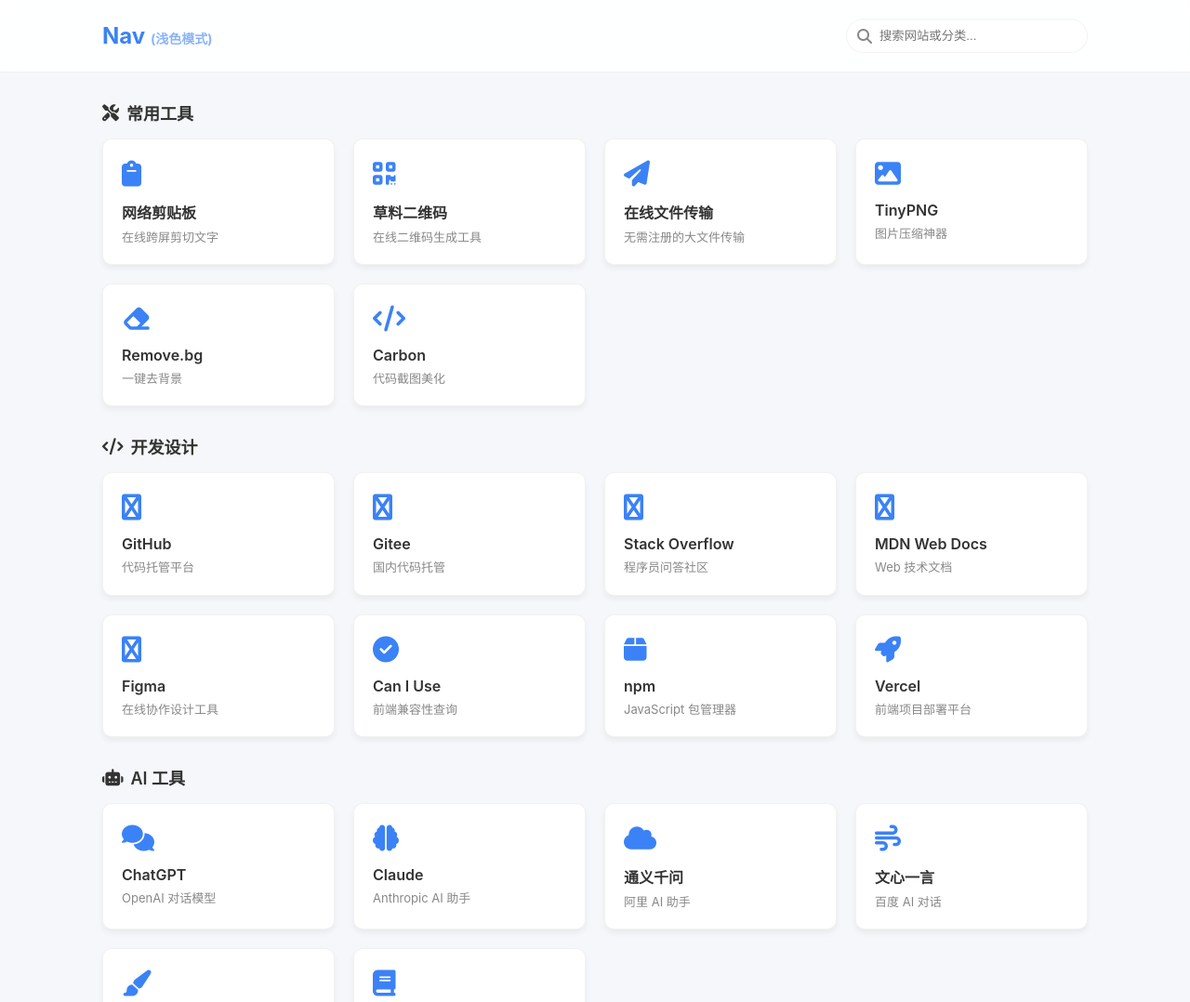
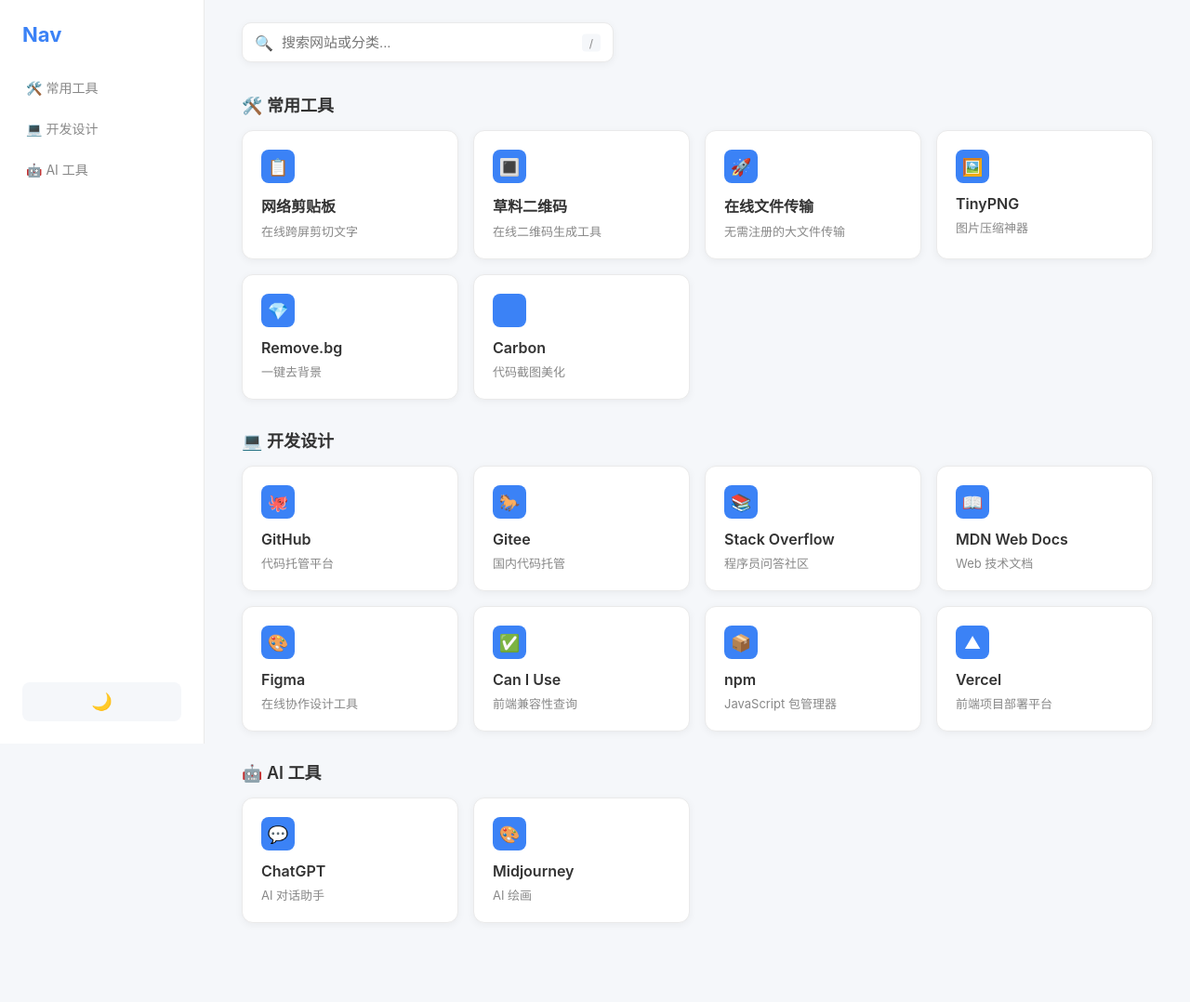
Before and after one commit to Basic-yao/nav, a website: page index.html in a window 1280 px wide. Shown: the top 1078 px of the page at 93% size. After the commit the page ends 1017 px from the top, so only its background shows below. Drawn offline with Linux system fonts and the light colour scheme.

Commit message:
增加左侧栏与搜索栏，保留原数据

```diff
--- a/app.js
+++ b/app.js
@@ -1,148 +1,108 @@
-// ============ 导航数据 ============
+// 保留你当前线上的数据
 const navData = [
-  {
-    category: "常用工具",
-    icon: "fa-tools",
-    links: [
-      { title: "网络剪贴板", url: "https://netcut.cn/", desc: "在线跨屏剪切文字", icon: "fa-clipboard" },
-      { title: "草料二维码", url: "https://cli.im/", desc: "在线二维码生成工具", icon: "fa-qrcode" },
-      { title: "在线文件传输", url: "https://musetransfer.com/", desc: "无需注册的大文件传输", icon: "fa-paper-plane" },
-      { title: "TinyPNG", url: "https://tinypng.com/", desc: "图片压缩神器", icon: "fa-image" },
-      { title: "Remove.bg", url: "https://www.remove.bg/", desc: "一键去背景", icon: "fa-eraser" },
-      { title: "Carbon", url: "https://carbon.now.sh/", desc: "代码截图美化", icon: "fa-code" },
-    ]
-  },
-  {
-    category: "开发设计",
-    icon: "fa-code",
-    links: [
-      { title: "GitHub", url: "https://github.com/", desc: "代码托管平台", icon: "fa-github" },
-      { title: "Gitee", url: "https://gitee.com/", desc: "国内代码托管", icon: "fa-git-alt" },
-      { title: "Stack Overflow", url: "https://stackoverflow.com/", desc: "程序员问答社区", icon: "fa-stack-overflow" },
-      { title: "MDN Web Docs", url: "https://developer.mozilla.org/", desc: "Web 技术文档", icon: "fa-firefox" },
-      { title: "Figma", url: "https://www.figma.com/", desc: "在线协作设计工具", icon: "fa-figma" },
-      { title: "Can I Use", url: "https://caniuse.com/", desc: "前端兼容性查询", icon: "fa-check-circle" },
-      { title: "npm", url: "https://www.npmjs.com/", desc: "JavaScript 包管理器", icon: "fa-box" },
-      { title: "Vercel", url: "https://vercel.com/", desc: "前端项目部署平台", icon: "fa-rocket" },
-    ]
-  },
-  {
-    category: "AI 工具",
-    icon: "fa-robot",
-    links: [
-      { title: "ChatGPT", url: "https://chat.openai.com/", desc: "OpenAI 对话模型", icon: "fa-comments" },
-      { title: "Claude", url: "https://claude.ai/", desc: "Anthropic AI 助手", icon: "fa-brain" },
-      { title: "通义千问", url: "https://tongyi.aliyun.com/", desc: "阿里 AI 助手", icon: "fa-cloud" },
-      { title: "文心一言", url: "https://yiyan.baidu.com/", desc: "百度 AI 对话", icon: "fa-wind" },
-      { title: "Midjourney", url: "https://www.midjourney.com/", desc: "AI 绘画生成", icon: "fa-paint-brush" },
-      { title: "Notion AI", url: "https://www.notion.so/", desc: "智能笔记助手", icon: "fa-book" },
-    ]
-  },
-  {
-    category: "影视影音",
-    icon: "fa-video",
-    links: [
-      { title: "Bilibili", url: "https://bilibili.com/", desc: "弹幕视频网", icon: "fa-tv" },
-      { title: "YouTube", url: "https://youtube.com/", desc: "全球视频平台", icon: "fa-youtube" },
-      { title: "网易云音乐", url: "https://music.163.com/", desc: "在线音乐", icon: "fa-music" },
-      { title: "QQ音乐", url: "https://y.qq.com/", desc: "腾讯音乐平台", icon: "fa-headphones" },
-      { title: "豆瓣", url: "https://douban.com/", desc: "电影/书籍/音乐评分", icon: "fa-film" },
-      { title: "爱奇艺", url: "https://iqiyi.com/", desc: "在线影视", icon: "fa-play-circle" },
-    ]
-  },
-  {
-    category: "学习资源",
-    icon: "fa-graduation-cap",
-    links: [
-      { title: "B站学习区", url: "https://bilibili.com/v/knowledge/", desc: "B站知识区", icon: "fa-book-open" },
-      { title: "知乎", url: "https://zhihu.com/", desc: "问答社区", icon: "fa-question-circle" },
-      { title: "掘金", url: "https://juejin.cn/", desc: "开发者社区", icon: "fa-diamond" },
-      { title: "简书", url: "https://jianshu.com/", desc: "创作社区", icon: "fa-pen" },
-      { title: "Wikipedia", url: "https://wikipedia.org/", desc: "自由百科全书", icon: "fa-globe" },
-      { title: "Coursera", url: "https://coursera.org/", desc: "在线课程平台", icon: "fa-university" },
-    ]
-  },
-  {
-    category: "云盘存储",
-    icon: "fa-cloud",
-    links: [
-      { title: "阿里云盘", url: "https://www.aliyundrive.com/", desc: "阿里云盘", icon: "fa-cloud-upload" },
-      { title: "百度网盘", url: "https://pan.baidu.com/", desc: "百度云存储", icon: "fa-hdd" },
-      { title: "123云盘", url: "https://www.123pan.com/", desc: "不限速网盘", icon: "fa-database" },
-      { title: "蓝奏云", url: "https://wwww.lanzou.com/", desc: "小文件分享", icon: "fa-share-alt" },
-      { title: "OneDrive", url: "https://onedrive.live.com/", desc: "微软云存储", icon: "fa-cloud-arrow-up" },
-    ]
-  },
-  {
-    category: "购物生活",
-    icon: "fa-shopping-cart",
-    links: [
-      { title: "淘宝", url: "https://taobao.com/", desc: "网购平台", icon: "fa-shopping-bag" },
-      { title: "京东", url: "https://jd.com/", desc: "正品电商", icon: "fa-truck" },
-      { title: "拼多多", url: "https://pinduoduo.com/", desc: "拼团购物", icon: "fa-tags" },
-      { title: "美团", url: "https://meituan.com/", desc: "外卖/到店", icon: "fa-utensils" },
-      { title: "饿了么", url: "https://ele.me/", desc: "在线外卖", icon: "fa-hamburger" },
-      { title: "高德地图", url: "https://amap.com/", desc: "导航出行", icon: "fa-map" },
-    ]
-  },
-  {
-    category: "友情链接",
-    icon: "fa-link",
-    links: [
-      { title: "一为导航", url: "https://nav.iowen.cn/", desc: "onenav 主题演示站", icon: "fa-compass" },
-      { title: "趣导航", url: "https://qssily.com/", desc: "简洁导航站", icon: "fa-rocket" },
-      { title: "果核剥壳", url: "https://www.ghxi.com/", desc: "软件分享社区", icon: "fa-seedling" },
-    ]
-  }
+  { category: "常用工具", icon: "🛠️", links: [
+    { title: "网络剪贴板", url: "#", desc: "在线跨屏剪切文字", icon: "📋" },
+    { title: "草料二维码", url: "#", desc: "在线二维码生成工具", icon: "🔳" },
+    { title: "在线文件传输", url: "#", desc: "无需注册的大文件传输", icon: "🚀" },
+    { title: "TinyPNG", url: "#", desc: "图片压缩神器", icon: "🖼️" },
+    { title: "Remove.bg", url: "#", desc: "一键去背景", icon: "💎" },
+    { title: "Carbon", url: "#", desc: "代码截图美化", icon: "</>" }
+  ]},
+  { category: "开发设计", icon: "💻", links: [
+    { title: "GitHub", url: "#", desc: "代码托管平台", icon: "🐙" },
+    { title: "Gitee", url: "#", desc: "国内代码托管", icon: "🐎" },
+    { title: "Stack Overflow", url: "#", desc: "程序员问答社区", icon: "📚" },
+    { title: "MDN Web Docs", url: "#", desc: "Web 技术文档", icon: "📖" },
+    { title: "Figma", url: "#", desc: "在线协作设计工具", icon: "🎨" },
+    { title: "Can I Use", url: "#", desc: "前端兼容性查询", icon: "✅" },
+    { title: "npm", url: "#", desc: "JavaScript 包管理器", icon: "📦" },
+    { title: "Vercel", url: "#", desc: "前端项目部署平台", icon: "▲" }
+  ]},
+  { category: "AI 工具", icon: "🤖", links: [
+    { title: "ChatGPT", url: "#", desc: "AI 对话助手", icon: "💬" },
+    { title: "Midjourney", url: "#", desc: "AI 绘画", icon: "🎨" }
+  ]}
 ];
 
-// ============ 年份 ============
-document.getElementById('year').innerText = new Date().getFullYear();
+const container = document.getElementById('navContainer');
+const navList = document.getElementById('navList');
+const searchInput = document.getElementById('searchInput');
+const themeBtn = document.getElementById('toggle-theme');
+const html = document.documentElement;
 
-// ============ 主题状态提示 ============
-const themeTag = document.getElementById('themeTag');
-if (window.matchMedia && window.matchMedia('(prefers-color-scheme: dark)').matches) {
-  themeTag.innerText = "(深色模式)";
-} else {
-  themeTag.innerText = "(浅色模式)";
-}
-
-// ============ 渲染 ============
-const container = document.getElementById('navContainer');
-const searchInput = document.getElementById('searchInput');
-
+// 渲染主内容与左侧栏
 function render(data) {
   container.innerHTML = '';
-  data.forEach(section => {
-    const secHtml = `
-      <h2 class="section-title"><i class="fa-solid ${section.icon}"></i> ${section.category}</h2>
+  navList.innerHTML = '';
+
+  data.forEach((section, i) => {
+    // 左侧栏项
+    navList.innerHTML += `<div data-index="${i}">${section.icon} ${section.category}</div>`;
+
+    // 右侧内容
+    container.innerHTML += `
+      <h2 class="section-title" id="sec${i}">${section.icon} ${section.category}</h2>
       <div class="grid">
-        ${section.links.map(link => `
-          <a href="${link.url}" target="_blank" class="card">
-            <div class="card-icon"><i class="fa-solid ${link.icon}"></i></div>
-            <div class="card-title">${link.title}</div>
-            <div class="card-desc">${link.desc}</div>
+        ${section.links.map(l => `
+          <a href="${l.url}" target="_blank" class="card">
+            <div class="card-icon">${l.icon || '🔗'}</div>
+            <div class="card-title">${l.title}</div>
+            <div class="card-desc">${l.desc}</div>
           </a>
         `).join('')}
-      </div>
-    `;
-    container.innerHTML += secHtml;
+      </div>`;
+  });
+
+  // 左侧栏点击平滑滚动
+  navList.querySelectorAll('div').forEach(el => {
+    el.onclick = () => {
+      const idx = el.dataset.index;
+      document.getElementById(`sec${idx}`).scrollIntoView({ behavior: 'smooth' });
+      navList.querySelectorAll('div').forEach(n => n.classList.remove('active'));
+      el.classList.add('active');
+    };
   });
 }
 
-// ============ 搜索 ============
-searchInput.addEventListener('input', (e) => {
-  const keyword = e.target.value.toLowerCase();
-  const filtered = navData.map(sec => ({
-    ...sec,
-    links: sec.links.filter(l =>
-      l.title.toLowerCase().includes(keyword) ||
-      l.desc.toLowerCase().includes(keyword) ||
-      sec.category.includes(keyword)
-    )
-  })).filter(sec => sec.links.length > 0);
+// 搜索功能
+searchInput.addEventListener('input', e => {
+  const k = e.target.value.toLowerCase().trim();
+  if(!k) { render(navData); return; }
+  const filtered = navData.map(s => ({
+    ...s,
+    links: s.links.filter(l => l.title.toLowerCase().includes(k) || l.desc.includes(k))
+  })).filter(s => s.links.length);
   render(filtered);
 });
 
-// ============ 初始渲染 ============
+// 快捷键聚焦搜索
+document.addEventListener('keydown', e => {
+  if(e.key === '/' && !e.ctrlKey && document.activeElement !== searchInput) {
+    e.preventDefault();
+    searchInput.focus();
+  }
+});
+
+// 保留原有的主题切换逻辑
+function syncIcon() {
+  const t = html.getAttribute('data-theme');
+  themeBtn.textContent = t === 'dark' ? '☀️' : '🌙';
+}
+themeBtn.onclick = () => {
+  const cur = html.getAttribute('data-theme');
+  if (cur === 'dark') {
+    html.setAttribute('data-theme', 'light');
+    localStorage.setItem('theme', 'light');
+  } else {
+    html.setAttribute('data-theme', 'dark');
+    localStorage.setItem('theme', 'dark');
+  }
+  syncIcon();
+};
+const saved = localStorage.getItem('theme');
+if (saved) html.setAttribute('data-theme', saved);
+else if (window.matchMedia('prefers-color-scheme: dark').matches) html.setAttribute('data-theme', 'dark');
+syncIcon();
+
+// 初始渲染
 render(navData);
--- a/index.html
+++ b/index.html
@@ -1,28 +1,31 @@
 <!DOCTYPE html>
-<html lang="zh-CN">
+<html lang="zh-CN" data-theme="light">
 <head>
   <meta charset="UTF-8">
   <meta name="viewport" content="width=device-width, initial-scale=1.0">
-  <title>个人导航</title>
+  <title>Nav</title>
   <link rel="stylesheet" href="styles.css">
-  <link rel="stylesheet" href="https://cdnjs.cloudflare.com/ajax/libs/font-awesome/6.4.0/css/all.min.css">
 </head>
 <body>
-  <header class="header">
-    <div class="container">
-      <div class="logo">Nav <span id="themeTag" style="font-size:14px;opacity:0.6;"></span></div>
+  <!-- 左侧栏 -->
+  <aside class="sidebar">
+    <div class="logo">Nav</div>
+    <nav id="navList" class="nav-list"></nav>
+    <button id="toggle-theme" class="theme-btn">🌙</button>
+  </aside>
+
+  <!-- 主内容 -->
+  <main class="main-content">
+    <header>
       <div class="search-box">
-        <i class="fa-solid fa-search"></i>
+        <span class="search-icon">🔍</span>
         <input type="text" id="searchInput" placeholder="搜索网站或分类...">
+        <span class="search-hint">/</span>
       </div>
-    </div>
-  </header>
-
-  <main class="container" id="navContainer">
-    <!-- 由 JS 动态渲染 -->
+    </header>
+    <div id="navContainer" class="container"></div>
   </main>
 
-  <footer>© <span id="year"></span> 个人导航页</footer>
   <script src="app.js"></script>
 </body>
 </html>
--- a/styles.css
+++ b/styles.css
@@ -1,48 +1,163 @@
 :root {
-  /* 浅色主题（默认） */
-  --bg-color: #f5f7fa;
-  --card-bg: #ffffff;
-  --text-main: #333333;
-  --text-sub: #888888;
+  --bg: #f5f7fa;
+  --text: #333;
+  --text-sub: #888;
+  --card-bg: #fff;
+  --shadow: rgba(0,0,0,0.05);
+  --sidebar-bg: #ffffff;
+  --border: #eaeaea;
   --primary: #3b82f6;
-  --shadow: rgba(0,0,0,0.05);
-  --header-bg: rgba(255,255,255,0.9);
 }
 
-@media (prefers-color-scheme: dark) {
-  :root {
-    /* 深色主题（跟随系统） */
-    --bg-color: #121212;
-    --card-bg: #1e1e1e;
-    --text-main: #e5e5e5;
-    --text-sub: #aaaaaa;
-    --primary: #60a5fa;
-    --shadow: rgba(0,0,0,0.3);
-    --header-bg: rgba(30,30,30,0.9);
-  }
+[data-theme="dark"] {
+  --bg: #1a1a1a;
+  --text: #e5e5e5;
+  --text-sub: #999;
+  --card-bg: #262626;
+  --shadow: rgba(0,0,0,0.3);
+  --sidebar-bg: #202020;
+  --border: #333;
 }
 
-* { margin: 0; padding: 0; box-sizing: border-box; }
-body { font-family: -apple-system, BlinkMacSystemFont, "Segoe UI", Roboto, "Helvetica Neue", Arial, sans-serif; background: var(--bg-color); color: var(--text-main); transition: background 0.3s, color 0.3s; }
-.container { max-width: 1100px; margin: 0 auto; padding: 0 20px; }
-.header { background: var(--header-bg); backdrop-filter: blur(10px); padding: 20px 0; position: sticky; top: 0; z-index: 100; border-bottom: 1px solid var(--shadow); }
-.header .container { display: flex; justify-content: space-between; align-items: center; }
-.logo { font-size: 24px; font-weight: 700; color: var(--primary); }
-.search-box { position: relative; }
-.search-box i { position: absolute; left: 12px; top: 50%; transform: translateY(-50%); color: var(--text-sub); }
-.search-box input { padding: 10px 15px 10px 35px; border-radius: 20px; border: 1px solid var(--shadow); background: var(--card-bg); color: var(--text-main); width: 260px; outline: none; transition: 0.3s; }
-.search-box input:focus { border-color: var(--primary); }
+* { box-sizing: border-box; margin: 0; padding: 0; }
+body {
+  font-family: -apple-system, BlinkMacSystemFont, "Segoe UI", Roboto, sans-serif;
+  background: var(--bg);
+  color: var(--text);
+  display: flex;
+  min-height: 100vh;
+  transition: background 0.3s, color 0.3s;
+}
 
-.section-title { font-size: 18px; margin: 30px 0 15px; font-weight: 600; display: flex; align-items: center; gap: 8px; }
-.grid { display: grid; grid-template-columns: repeat(auto-fill, minmax(220px, 1fr)); gap: 20px; }
-.card { background: var(--card-bg); padding: 20px; border-radius: 10px; box-shadow: 0 4px 6px var(--shadow); transition: 0.3s; text-decoration: none; color: inherit; display: block; border: 1px solid rgba(127,127,127,0.1); }
-.card:hover { transform: translateY(-5px); box-shadow: 0 10px 20px var(--shadow); }
-.card-icon { font-size: 28px; color: var(--primary); margin-bottom: 12px; }
+/* 左侧栏 */
+.sidebar {
+  width: 220px;
+  background: var(--sidebar-bg);
+  border-right: 1px solid var(--border);
+  position: fixed;
+  left: 0; top: 0; bottom: 0;
+  padding: 24px 0;
+  display: flex;
+  flex-direction: column;
+  z-index: 100;
+}
+.logo {
+  font-size: 22px;
+  font-weight: 700;
+  padding: 0 24px 24px;
+  color: var(--primary);
+}
+.nav-list {
+  flex: 1;
+  overflow-y: auto;
+  padding: 0 12px;
+}
+.nav-list div {
+  padding: 10px 16px;
+  margin-bottom: 4px;
+  border-radius: 8px;
+  cursor: pointer;
+  font-size: 14px;
+  color: var(--text-sub);
+  transition: 0.2s;
+}
+.nav-list div:hover, .nav-list div.active {
+  background: var(--bg);
+  color: var(--primary);
+  font-weight: 500;
+}
+.theme-btn {
+  margin: 12px 24px 0;
+  padding: 10px;
+  border: none;
+  background: var(--bg);
+  cursor: pointer;
+  font-size: 18px;
+  border-radius: 8px;
+}
+
+/* 主内容 & 搜索 */
+.main-content {
+  margin-left: 220px;
+  flex: 1;
+  padding: 24px 40px;
+}
+header { margin-bottom: 32px; }
+.search-box {
+  position: relative;
+  max-width: 400px;
+}
+.search-box input {
+  width: 100%;
+  padding: 12px 40px 12px 42px;
+  border: 1px solid var(--border);
+  border-radius: 10px;
+  background: var(--card-bg);
+  color: var(--text);
+  font-size: 15px;
+  outline: none;
+  box-shadow: 0 2px 8px var(--shadow);
+}
+.search-icon {
+  position: absolute;
+  left: 14px;
+  top: 50%;
+  transform: translateY(-50%);
+  color: var(--text-sub);
+}
+.search-hint {
+  position: absolute;
+  right: 14px;
+  top: 50%;
+  transform: translateY(-50%);
+  background: var(--bg);
+  padding: 2px 8px;
+  border-radius: 4px;
+  font-size: 12px;
+  color: var(--text-sub);
+}
+
+/* 卡片网格 (保留你当前的风格) */
+.container { max-width: 1200px; }
+.section-title {
+  margin: 30px 0 15px;
+  font-size: 18px;
+  font-weight: 600;
+  display: flex;
+  align-items: center;
+  gap: 8px;
+}
+.grid {
+  display: grid;
+  grid-template-columns: repeat(auto-fill, minmax(220px, 1fr));
+  gap: 16px;
+}
+.card {
+  background: var(--card-bg);
+  padding: 20px;
+  border-radius: 12px;
+  box-shadow: 0 2px 8px var(--shadow);
+  text-decoration: none;
+  color: inherit;
+  display: block;
+  transition: 0.3s;
+  border: 1px solid var(--border);
+}
+.card:hover {
+  transform: translateY(-3px);
+  box-shadow: 0 4px 12px var(--shadow);
+}
+.card-icon {
+  width: 36px;
+  height: 36px;
+  background: var(--primary);
+  border-radius: 8px;
+  display: flex;
+  align-items: center;
+  justify-content: center;
+  color: #fff;
+  margin-bottom: 12px;
+  font-size: 18px;
+}
 .card-title { font-size: 16px; font-weight: 600; margin-bottom: 6px; }
-.card-desc { font-size: 13px; color: var(--text-sub); line-height: 1.4; }
-footer { text-align: center; padding: 40px; color: var(--text-sub); font-size: 14px; margin-top: 40px; }
-
-@media (max-width: 768px) {
-  .header .container { flex-direction: column; gap: 15px; }
-  .search-box input { width: 100%; }
-}
+.card-desc { font-size: 13px; color: var(--text-sub); }
```
